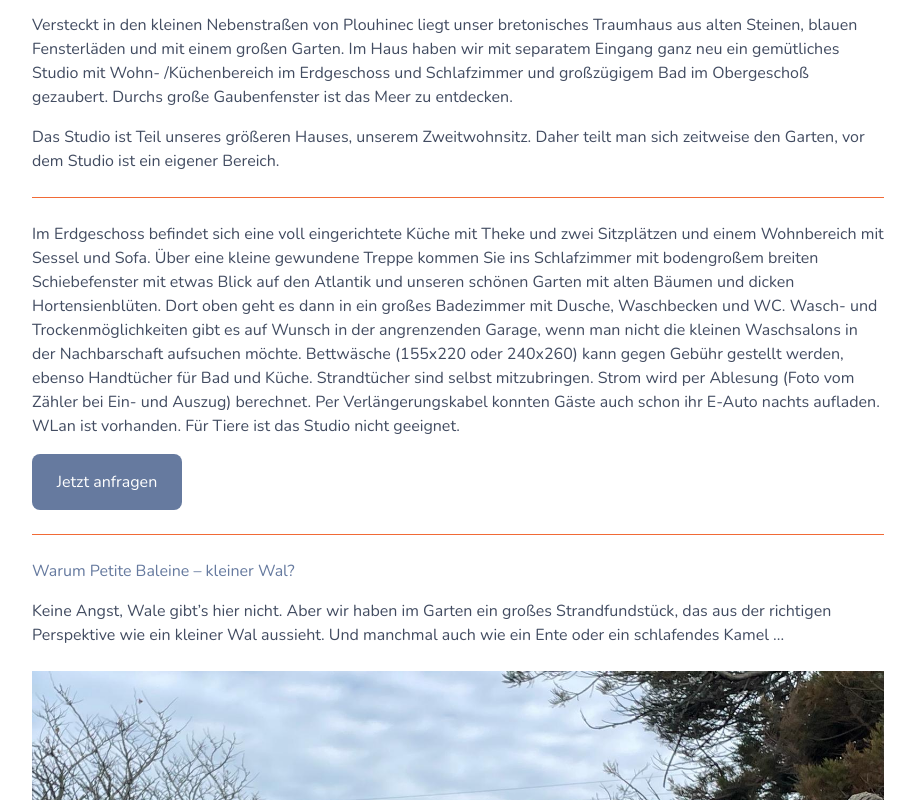
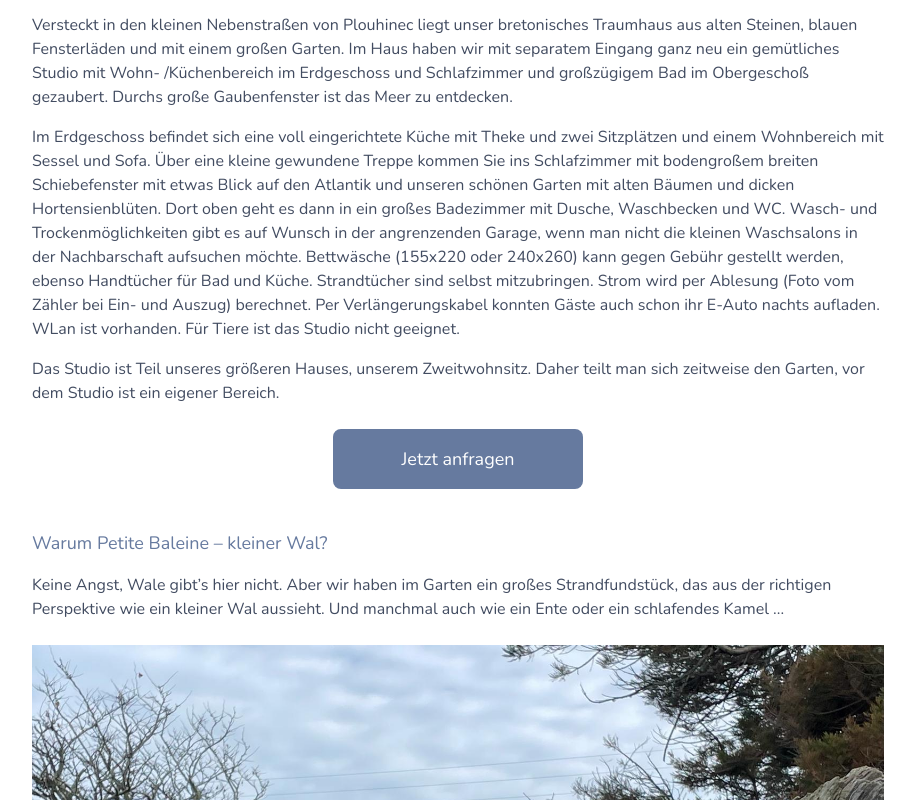
Before and after one commit to TinoBrose/petiteBaleine, a Next.js app: page / in a window 1280 px wide. Shown: the part 740-1540 px from the top of the page, without its empty margins (182-1097 px from the left). Built offline with nearby package versions, Linux system fonts and the light colour scheme.

Commit message:
fix layout height

```diff
--- a/app/components/tabs/Uberblick.tsx
+++ b/app/components/tabs/Uberblick.tsx
@@ -26,14 +26,7 @@ const Uberblick = () => {
             Erdgeschoss und Schlafzimmer und großzügigem Bad im Obergeschoß
             gezaubert. Durchs große Gaubenfenster ist das Meer zu entdecken.
           </p>
-          <p>
-            Das Studio ist Teil unseres größeren Hauses, unserem Zweitwohnsitz.
-            Daher teilt man sich zeitweise den Garten, vor dem Studio ist ein
-            eigener Bereich.
-          </p>
-        </div>
-        <div className='border-t-[1px] border-accent'></div>
-        <div className='flex flex-col gap-4 py-4'>
+
           <p>
             Im Erdgeschoss befindet sich eine voll eingerichtete Küche mit Theke
             und zwei Sitzplätzen und einem Wohnbereich mit Sessel und Sofa. Über
@@ -52,15 +45,23 @@ const Uberblick = () => {
             nicht geeignet.
           </p>
 
-          <Link href='/anfrage' className='max-w-[150px] '>
-            <div className='flex items-center justify-center rounded-lg bg-main_80 px-4 py-4 text-white'>
+          <p>
+            Das Studio ist Teil unseres größeren Hauses, unserem Zweitwohnsitz.
+            Daher teilt man sich zeitweise den Garten, vor dem Studio ist ein
+            eigener Bereich.
+          </p>
+        </div>
+        <div className='flex flex-col items-center justify-center gap-4 pb-4'>
+          <Link href='/anfrage' className='w-[250px] '>
+            <div className='flex items-center justify-center rounded-lg bg-main_80 px-4 py-4 text-lg text-white hover:opacity-90'>
               Jetzt anfragen
             </div>
           </Link>
         </div>
-        <div className='border-t-[1px] border-accent'></div>
         <div className='flex flex-col gap-4 py-4'>
-          <h3 className='text-main_80'>Warum Petite Baleine – kleiner Wal?</h3>
+          <h3 className='text-lg text-main_80'>
+            Warum Petite Baleine – kleiner Wal?
+          </h3>
           <p>
             Keine Angst, Wale gibt’s hier nicht. Aber wir haben im Garten ein
             großes Strandfundstück, das aus der richtigen Perspektive wie ein
--- a/app/layout.tsx
+++ b/app/layout.tsx
@@ -27,13 +27,10 @@ export default function RootLayout({
   children: React.ReactNode;
 }) {
   return (
-    <html
-      lang='en'
-      className={`${nunito.variable} ${greatVibes.variable} h-full `}
-    >
-      <body suppressHydrationWarning={true}>
+    <html lang='en' className={`${nunito.variable} ${greatVibes.variable} `}>
+      <body suppressHydrationWarning={true} className='flex h-screen flex-col'>
         <Navbar />
-        <div className='relative z-20 pt-[110px]'>{children}</div>
+        <div className='relative z-20 flex-grow pt-[110px]'>{children}</div>
         <Footer />
       </body>
     </html>
--- a/app/page.tsx
+++ b/app/page.tsx
@@ -78,9 +78,6 @@ export default function Home() {
                   {component}
                 </Tab.Panel>
               ))}
-              <Tab.Panel>
-                <div>test</div>
-              </Tab.Panel>
             </Tab.Panels>
           </Tab.Group>
         </div>
```
